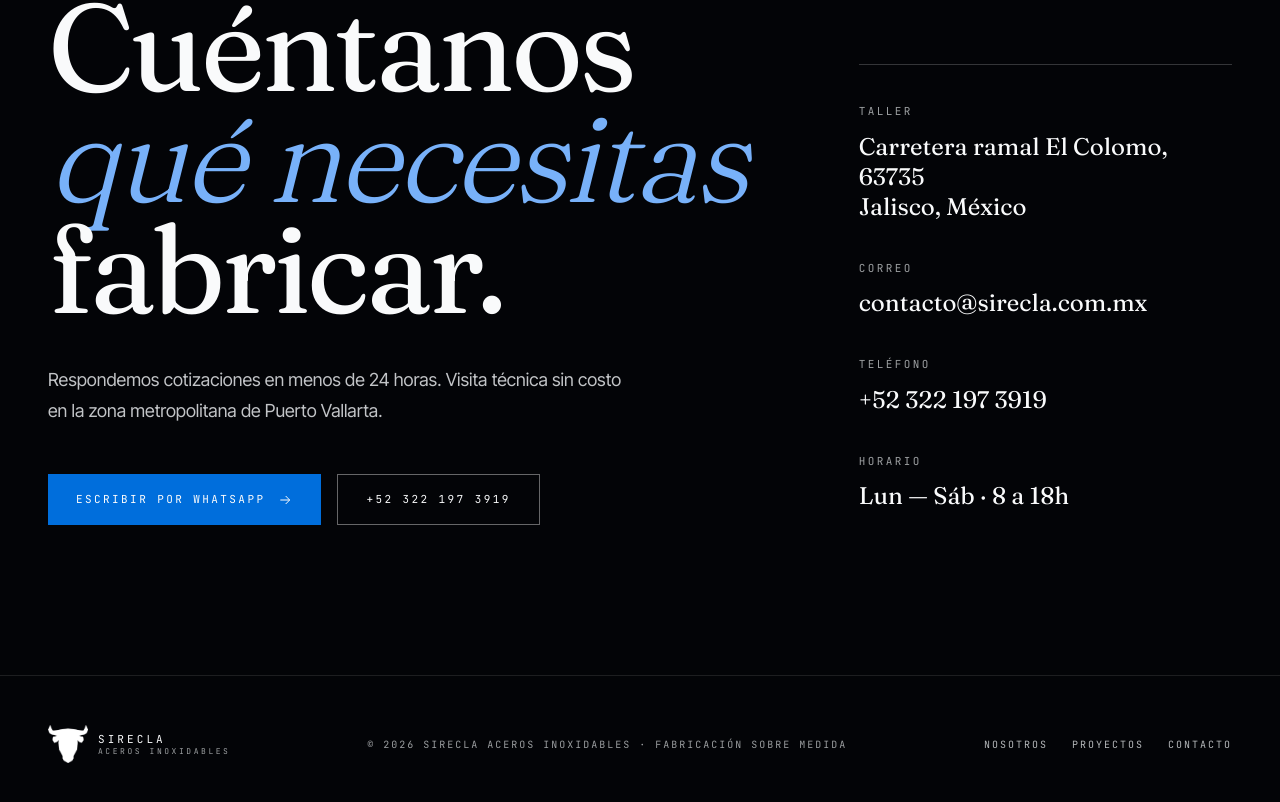
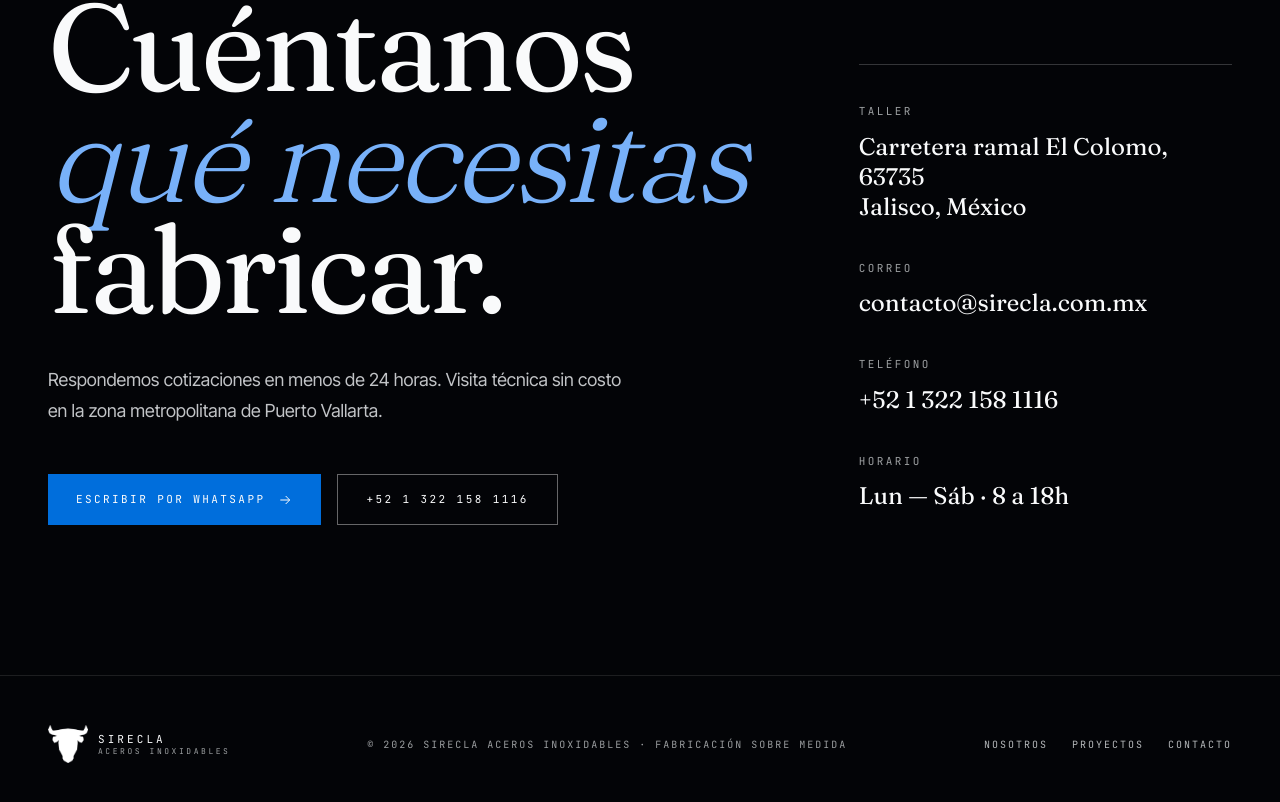
Before and after one commit to dc-crypto/diego-landing, a Next.js app: page /sirecla in a window 1280 px wide. Shown: the part 10835-11637 px from the top of the page. Built offline with nearby package versions, Linux system fonts and the light colour scheme.

Commit message:
Update SIRECLA contact number to +52 1 322 158 1116
All WhatsApp CTAs (header, hero, sector rows, contact section) and
the displayed phone/tel links derive from one WA_NUMBER constant, so
this is a single-source-of-truth change.

Co-Authored-By: Claude Sonnet 5 <noreply@anthropic.com>

```diff
--- a/app/sirecla/page.tsx
+++ b/app/sirecla/page.tsx
@@ -4,7 +4,8 @@ import { useEffect, useRef } from "react";
 import "./styles.css";
 
 const IMG = "/sirecla";
-const WA_NUMBER = "523221973919";
+const WA_NUMBER = "5213221581116";
+const WA_DISPLAY = "+52 1 322 158 1116";
 const WA_MESSAGE = "Hola SIRECLA, me interesa una cotización";
 const WA_LINK = `https://wa.me/${WA_NUMBER}?text=${encodeURIComponent(WA_MESSAGE)}`;
 
@@ -455,7 +456,7 @@ export default function SireclaPage() {
                 <a href={WA_LINK} target="_blank" rel="noopener noreferrer" className="btn btn--accent">
                   Escribir por WhatsApp<ArrowIcon size={16} />
                 </a>
-                <a href={`tel:+${WA_NUMBER}`} className="btn btn--ghost-light">+52 322 197 3919</a>
+                <a href={`tel:+${WA_NUMBER}`} className="btn btn--ghost-light">{WA_DISPLAY}</a>
               </div>
             </div>
 
@@ -471,7 +472,7 @@ export default function SireclaPage() {
                 </div>
                 <div>
                   <dt className="eyebrow eyebrow--dim">Teléfono</dt>
-                  <dd><a href={`tel:+${WA_NUMBER}`}>+52 322 197 3919</a></dd>
+                  <dd><a href={`tel:+${WA_NUMBER}`}>{WA_DISPLAY}</a></dd>
                 </div>
                 <div>
                   <dt className="eyebrow eyebrow--dim">Horario</dt>
```
